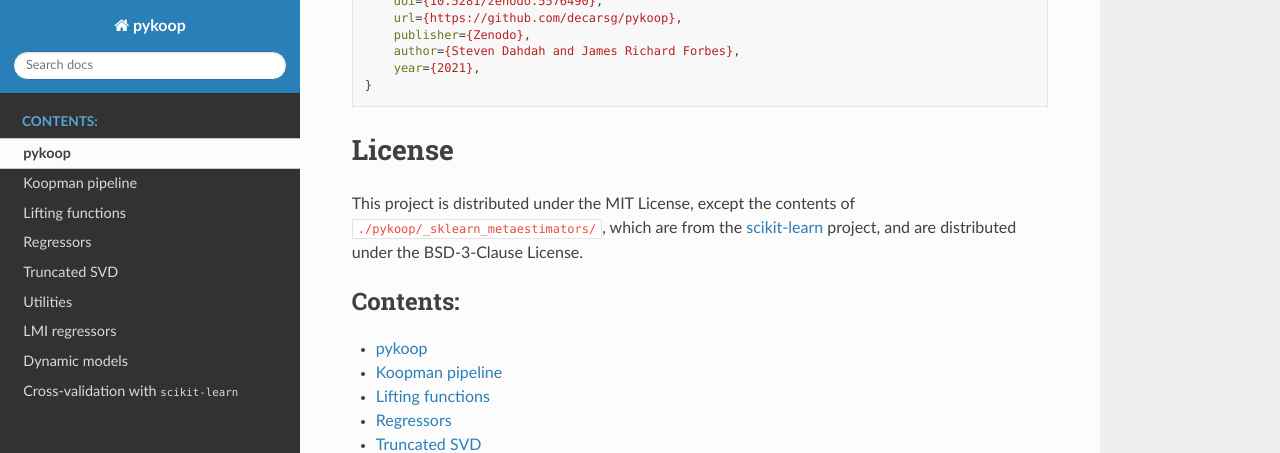
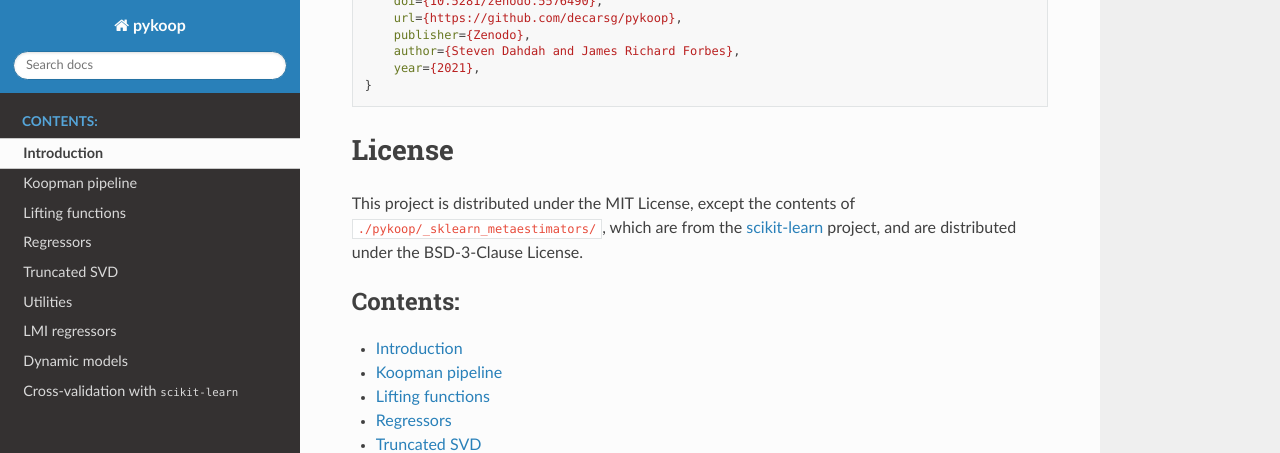
Before and after one commit to decargroup/pykoop, a Sphinx documentation site: the page built from doc/index.rst, in a window 1280 px wide and 900 px high, scrolled down 4101 px. Shown: the top 453 px of the window. Built offline with Sphinx 7.4.7 and the Read the Docs theme 2.0.0, drawn with Linux system fonts in a browser that asks for light colours.

Commit message:
Rename self to intoduction and change grouping

```diff
--- a/doc/conf.py
+++ b/doc/conf.py
@@ -34,7 +34,7 @@ extensions = [
 
 autodoc_default_options = {
     'members': True,
-    'member-order': 'bysource',
+    'member-order': 'groupwise',
     'special-members': '__init__',
     'undoc-members': True,
     'exclude-members': '__weakref__'
--- a/doc/index.rst
+++ b/doc/index.rst
@@ -5,11 +5,11 @@
 
 .. include:: ../README.rst
 
+
 .. toctree::
-   :maxdepth: 2
    :caption: Contents:
 
-   self
+   Introduction <self>
    pykoop
 
 
```
